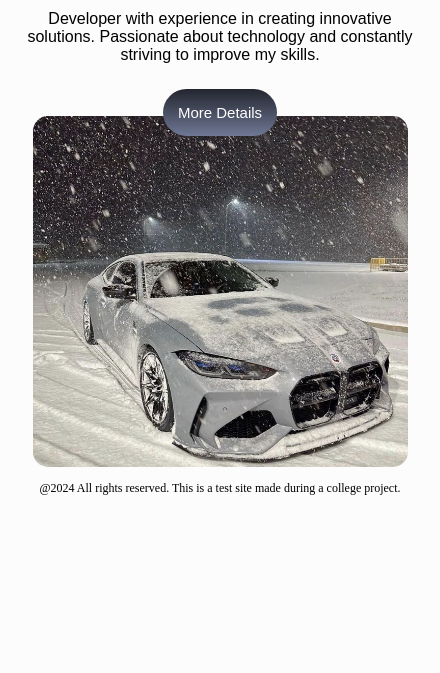
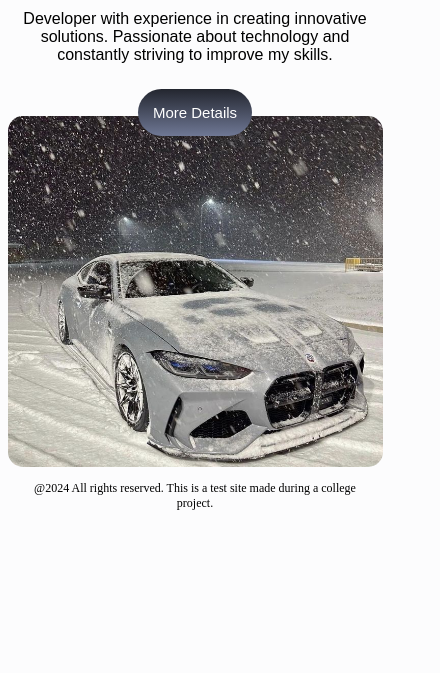
Before and after one commit to Num1s/numka.github.io, a plain HTML site: page index.html in a window 390 px wide. Shown: the part 171-844 px from the top of the page, 440 px wide, since content can reach past the window. Drawn offline with Linux system fonts and the light colour scheme; a web font is replaced by a local one.

Commit message:
Update Style

```diff
--- a/style.css
+++ b/style.css
@@ -8,7 +8,6 @@ body {
 }
 
 .wrapper {
-    width: 375px;
     height: 665px;
 }
 
@@ -120,9 +119,3 @@ footer {
     font-size: 13px;
     margin-top: 80px;
 }
-
-@media only screen and (max-width: 440px) {
-    .wrapper {
-        width: 440px;
-    }
-}
```
